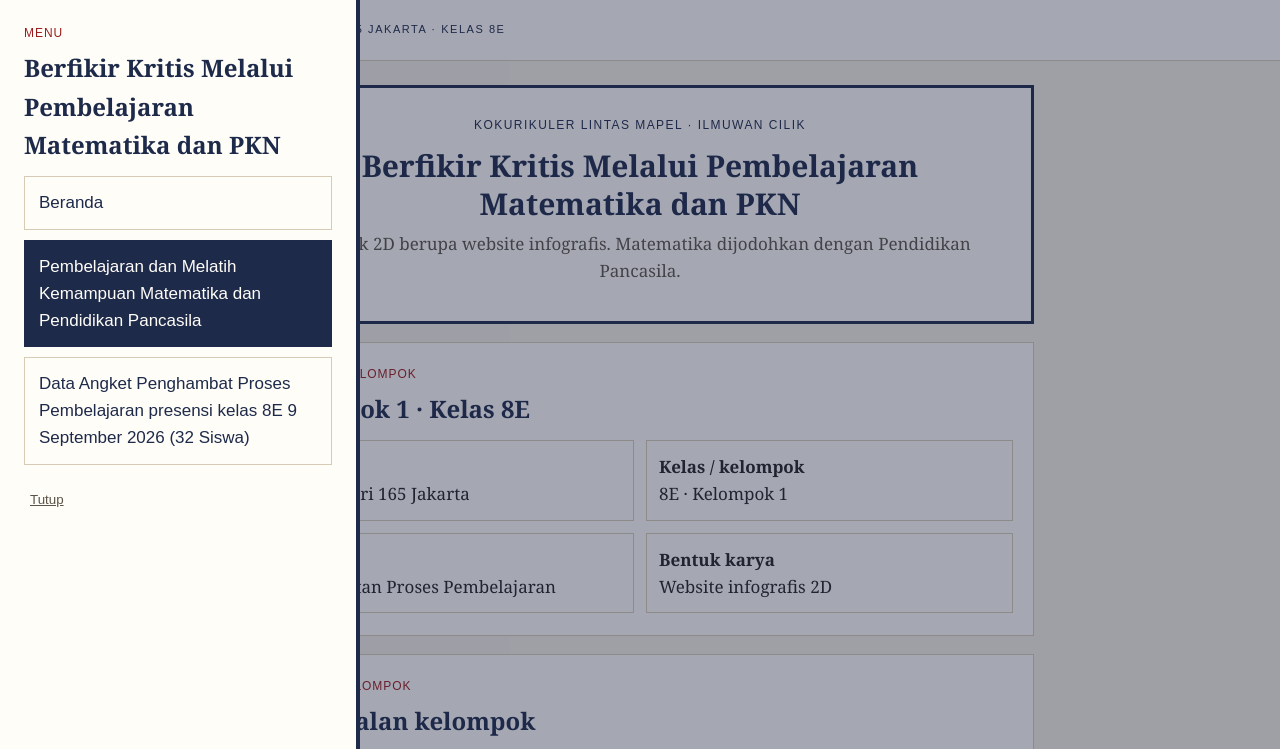
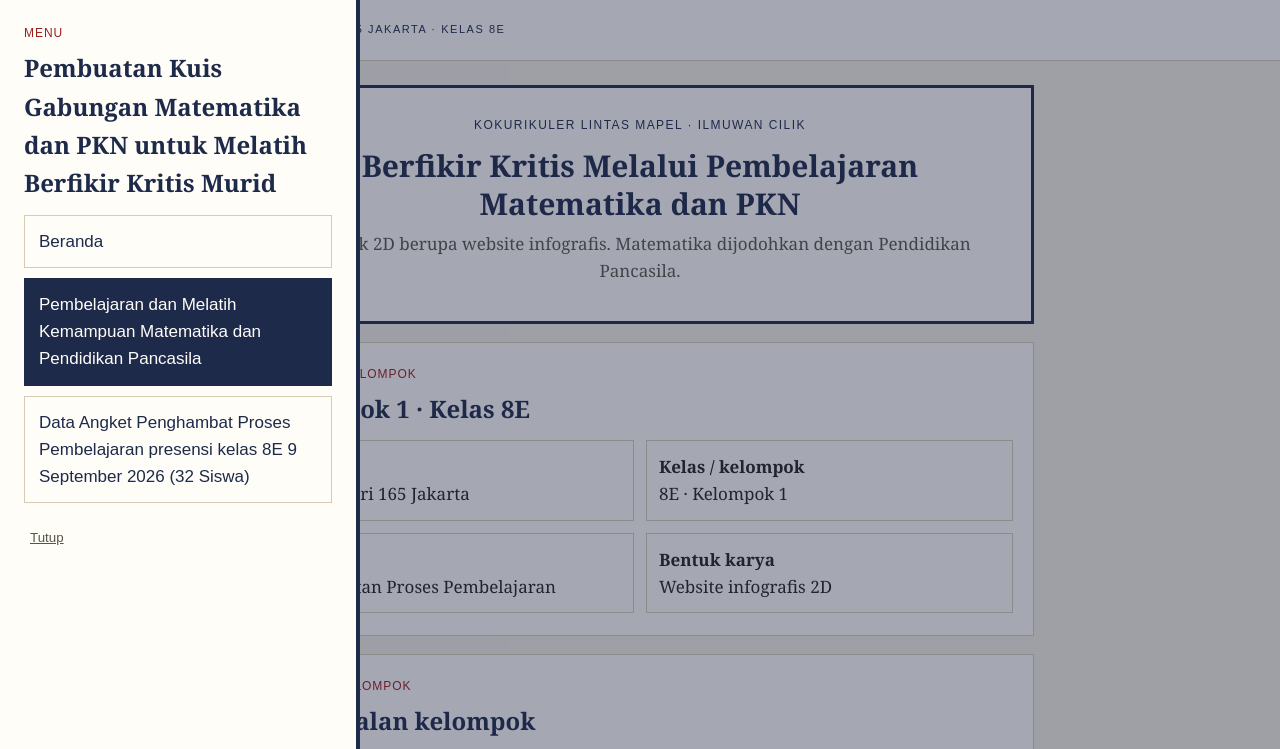
Before and after one commit to zegmsubbmit-eng/berfikir-kritis-melalui-pembelajaran-matematika-dan-pkn, a plain HTML site: page index.html in a window 1280 px wide. Both pictures are taken after a click on the button "Buka menu". Shown: the top 749 px of the page. Drawn offline with Linux system fonts and the light colour scheme; a script that the page names is missing.

Commit message:
Update title for critical thinking quiz page

```diff
--- a/index.html
+++ b/index.html
@@ -5,7 +5,7 @@
   <meta name="viewport" content="width=device-width, initial-scale=1" />
   <meta name="theme-color" content="#1e2a4a" />
 
-  <title>Berfikir Kritis Melalui Pembelajaran Matematika dan PKN</title>
+  <title>Pembuatan Kuis Gabungan Matematika dan PKN untuk Melatih Berfikir Kritis Murid</title>
 
   <style>
     :root {
@@ -398,7 +398,7 @@
       <p class="nomor">Menu</p>
 
       <h2>
-        Berfikir Kritis Melalui Pembelajaran Matematika dan PKN
+        Pembuatan Kuis Gabungan Matematika dan PKN untuk Melatih Berfikir Kritis Murid
       </h2>
 
       <a href="#beranda" data-page="beranda">
```
